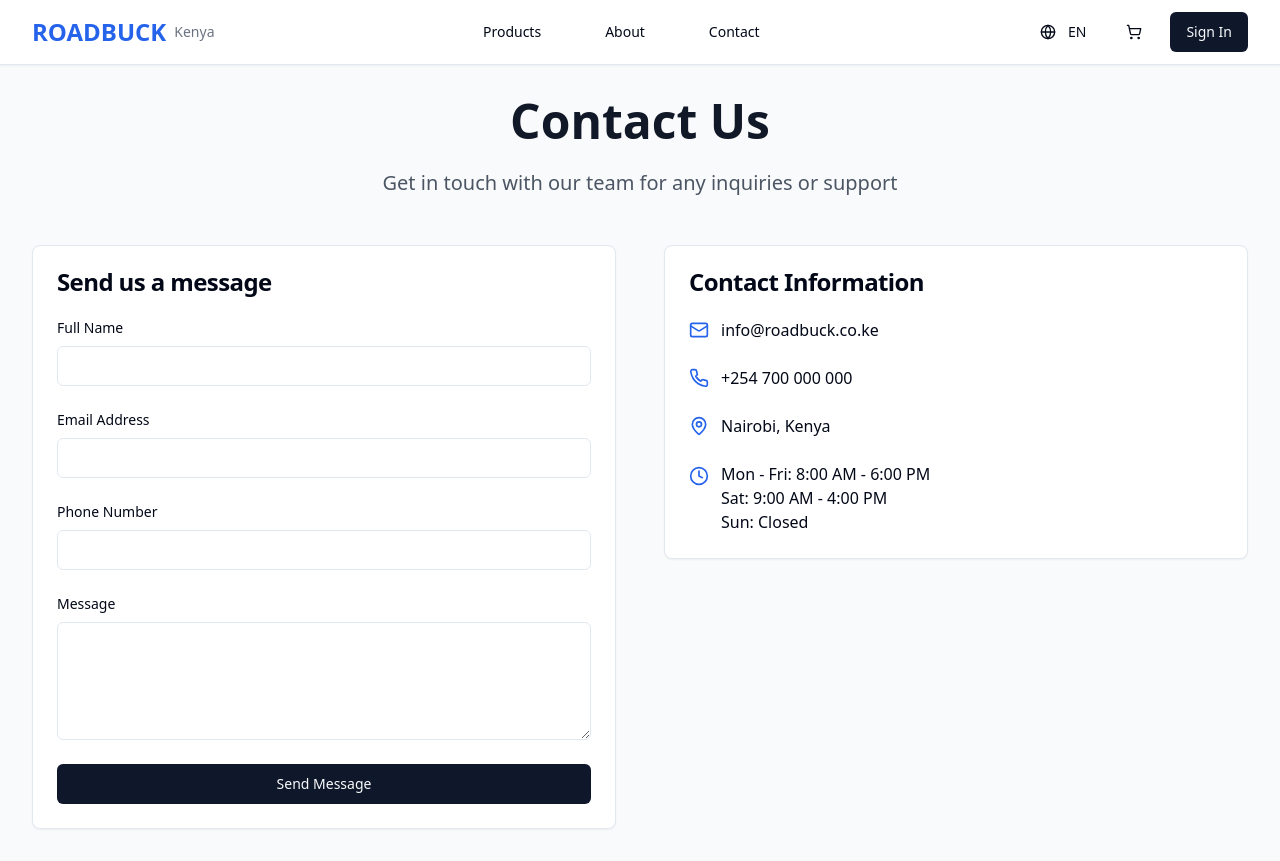
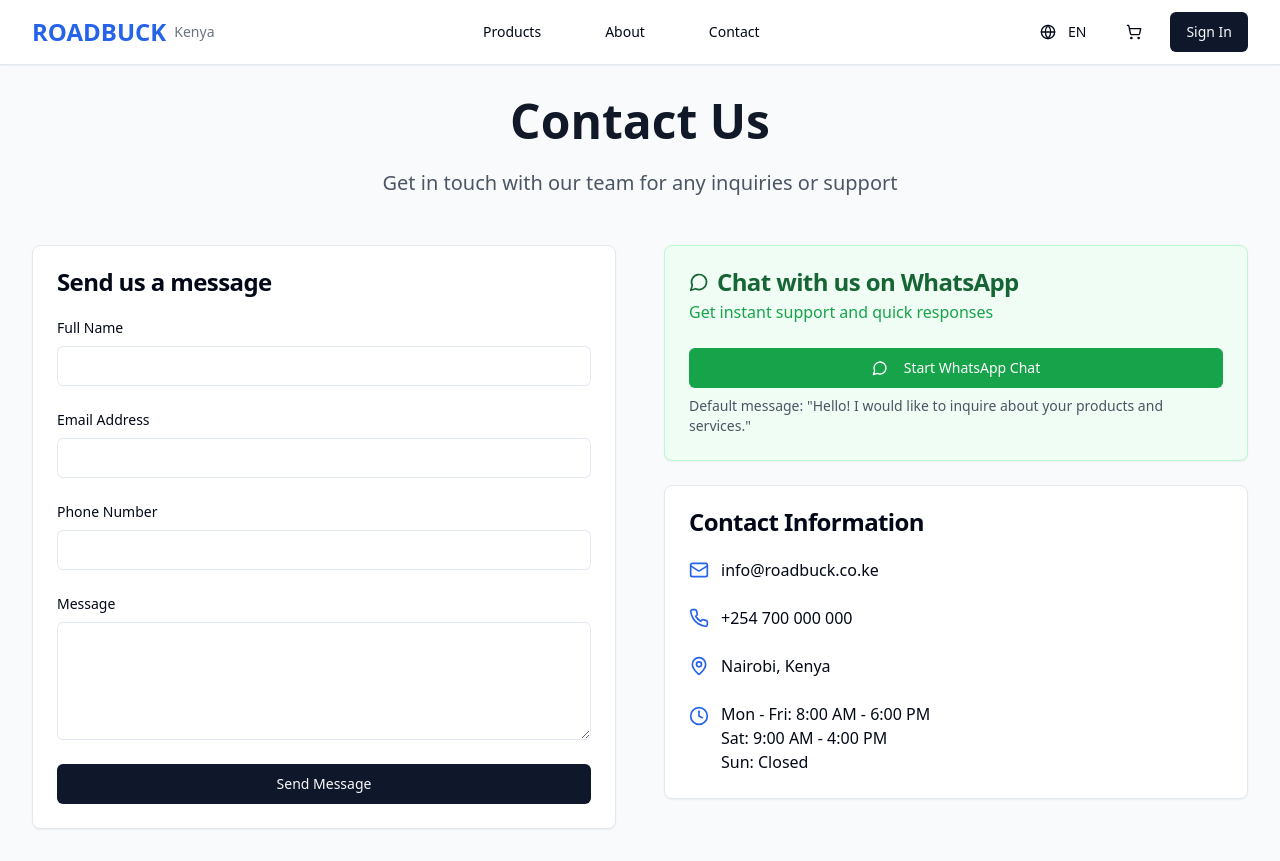
Before and after one commit to surturn/ROADBUCK-KE, a React (Vite) app: page /contact in a window 1280 px wide. Built offline with nearby package versions, Linux system fonts and the light colour scheme.

Commit message:
Add WhatsApp chat feature
Implement WhatsApp chat integration on the contact page. Prompt the user for the WhatsApp number to initiate a chat.

```diff
--- /dev/null
+++ b/src/components/chat/WhatsAppChat.tsx
@@ -0,0 +1,65 @@
+
+import React from 'react';
+import { Button } from '@/components/ui/button';
+import { Card, CardContent, CardHeader, CardTitle } from '@/components/ui/card';
+import { MessageCircle } from 'lucide-react';
+
+interface WhatsAppChatProps {
+  phoneNumber: string;
+  message?: string;
+  currentLanguage?: 'en' | 'sw';
+}
+
+export const WhatsAppChat: React.FC<WhatsAppChatProps> = ({
+  phoneNumber,
+  message = '',
+  currentLanguage = 'en'
+}) => {
+  const handleWhatsAppClick = () => {
+    const encodedMessage = encodeURIComponent(message);
+    const whatsappUrl = `https://wa.me/${phoneNumber}?text=${encodedMessage}`;
+    window.open(whatsappUrl, '_blank');
+  };
+
+  const translations = {
+    en: {
+      title: 'Chat with us on WhatsApp',
+      subtitle: 'Get instant support and quick responses',
+      buttonText: 'Start WhatsApp Chat',
+      defaultMessage: 'Hello! I would like to inquire about your products and services.'
+    },
+    sw: {
+      title: 'Piga simu nasi kupitia WhatsApp',
+      subtitle: 'Pata msaada wa haraka na majibu ya haraka',
+      buttonText: 'Anza Mazungumzo ya WhatsApp',
+      defaultMessage: 'Hujambo! Ningependa kuuliza kuhusu bidhaa na huduma zenu.'
+    }
+  };
+
+  const t = translations[currentLanguage];
+  const finalMessage = message || t.defaultMessage;
+
+  return (
+    <Card className="bg-green-50 border-green-200">
+      <CardHeader>
+        <CardTitle className="flex items-center space-x-2 text-green-800">
+          <MessageCircle className="h-5 w-5" />
+          <span>{t.title}</span>
+        </CardTitle>
+        <p className="text-green-600">{t.subtitle}</p>
+      </CardHeader>
+      <CardContent>
+        <Button
+          onClick={handleWhatsAppClick}
+          className="w-full bg-green-600 hover:bg-green-700 text-white"
+        >
+          <MessageCircle className="h-4 w-4 mr-2" />
+          {t.buttonText}
+        </Button>
+        <p className="text-sm text-gray-600 mt-2">
+          {currentLanguage === 'en' ? 'Default message:' : 'Ujumbe wa kawaida:'} "{finalMessage}"
+        </p>
+      </CardContent>
+    </Card>
+  );
+};
--- a/src/pages/Contact.tsx
+++ b/src/pages/Contact.tsx
@@ -5,6 +5,7 @@ import { Card, CardContent, CardHeader, CardTitle } from '@/components/ui/card';
 import { Button } from '@/components/ui/button';
 import { Input } from '@/components/ui/input';
 import { Textarea } from '@/components/ui/textarea';
+import { WhatsAppChat } from '@/components/chat/WhatsAppChat';
 import { Mail, Phone, MapPin, Clock } from 'lucide-react';
 import { toast } from 'sonner';
 
@@ -16,6 +17,9 @@ export const Contact: React.FC = () => {
     phone: '',
     message: ''
   });
+
+  // TODO: Replace with your actual WhatsApp business number
+  const whatsappNumber = '254700000000'; // Replace this with your actual WhatsApp business number
 
   const handleLanguageChange = (lang: 'en' | 'sw') => {
     setCurrentLanguage(lang);
@@ -160,8 +164,15 @@ export const Contact: React.FC = () => {
               </CardContent>
             </Card>
 
-            {/* Contact Information */}
+            {/* Contact Information and WhatsApp */}
             <div className="space-y-6">
+              {/* WhatsApp Chat Component */}
+              <WhatsAppChat
+                phoneNumber={whatsappNumber}
+                currentLanguage={currentLanguage}
+              />
+
+              {/* Contact Information */}
               <Card>
                 <CardHeader>
                   <CardTitle>{t.info.title}</CardTitle>
```
